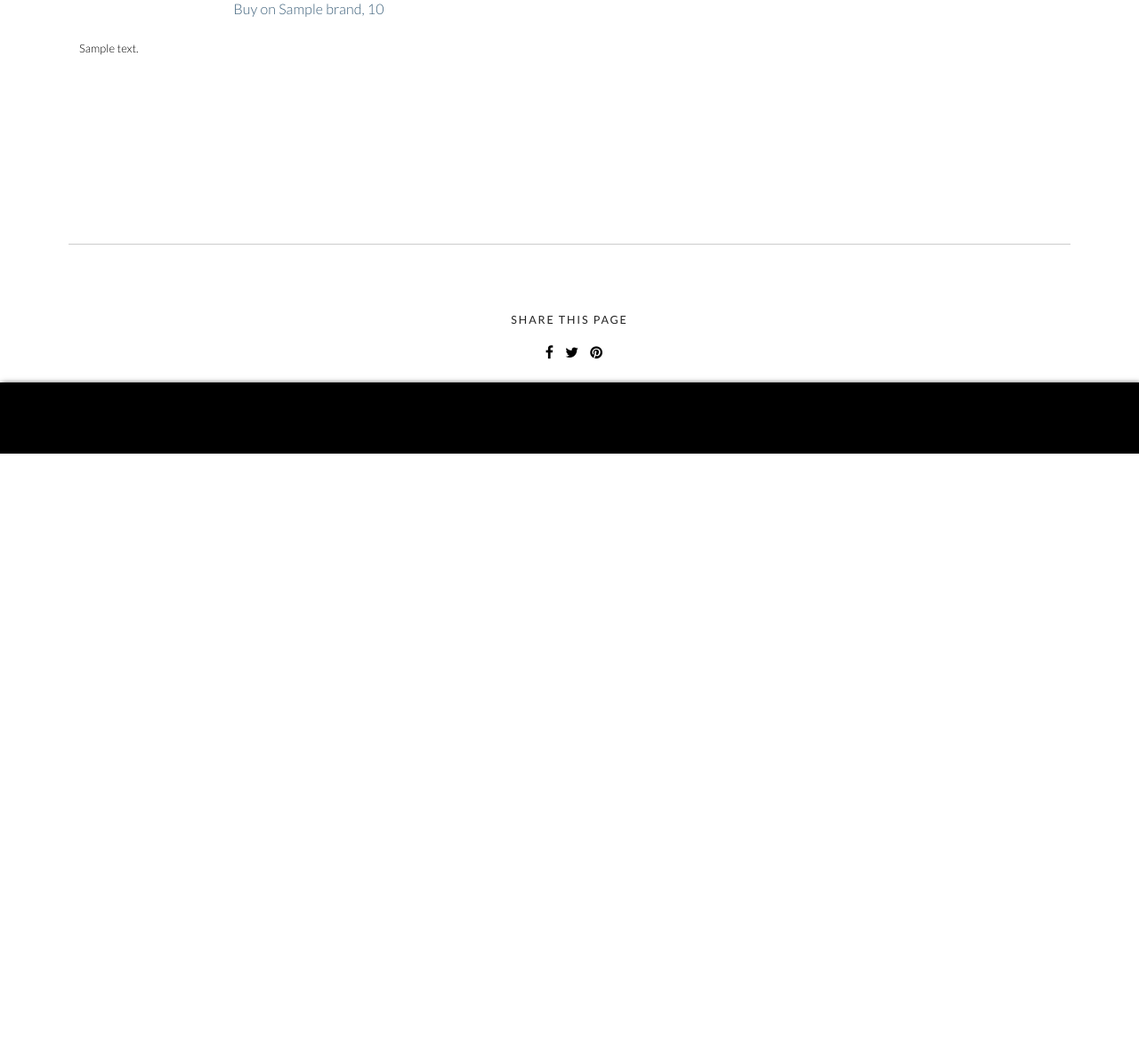
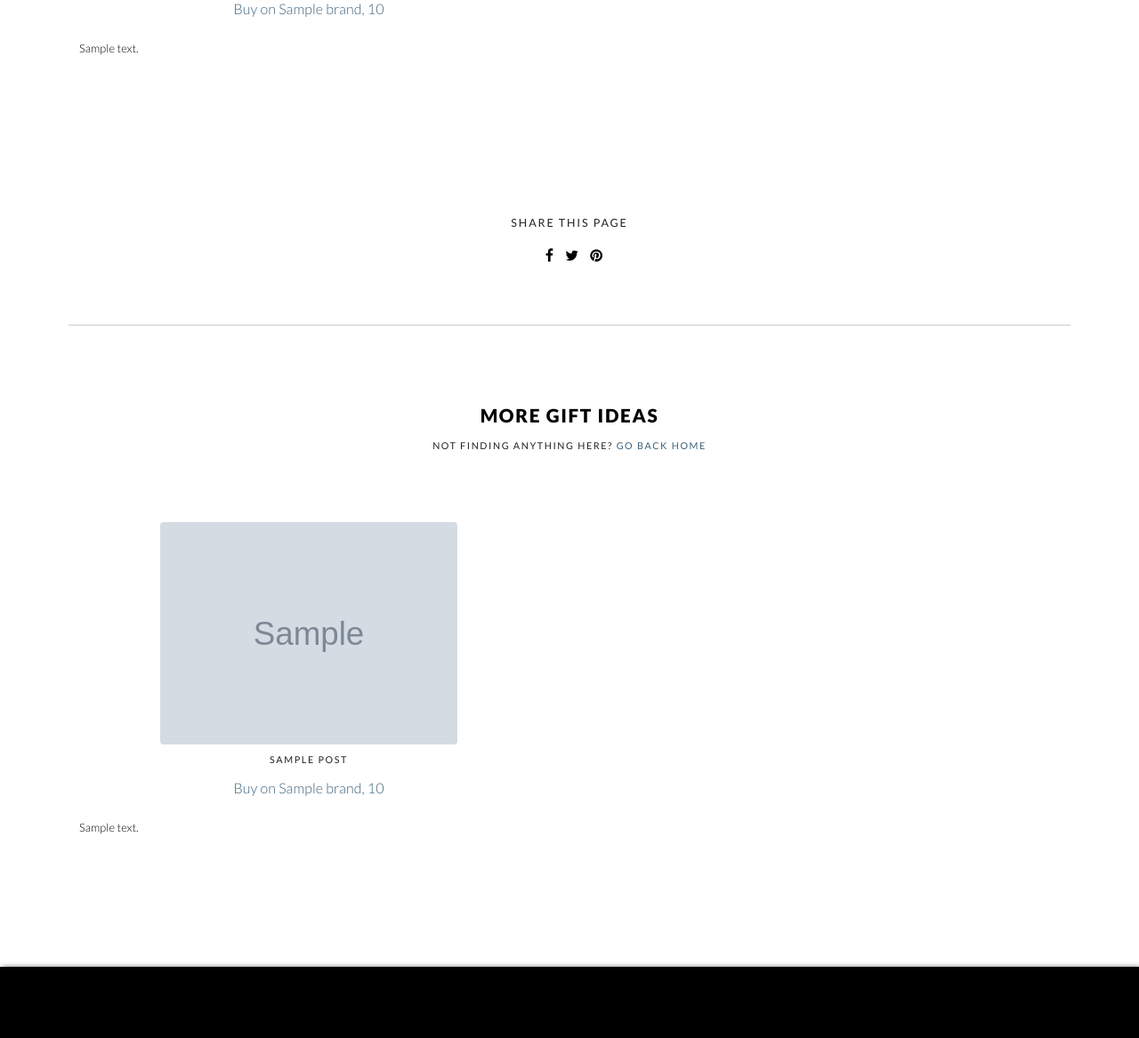
Before and after one commit to justiniso/retailbase, a Python web app: template src/frontend/templates/gallery.html in a window 1280 px wide. Shown: the part 1170-2337 px from the top of the page at 89% size. Before the commit the page ends 1680 px from the top, so only its background shows below. Run offline with Jinja, Linux system fonts and the light colour scheme; the template is opened without the code that fills it: most values are stand-ins (such as "Sample title", 1, 10 or a date in 2020); grey boxes marked "Sample" are stand-in pictures; some libraries are stand-ins or nearby versions.

Commit message:
display featured gifts at the bottom of the page and include a link back home

```diff
--- a/src/frontend/blueprints/gifts.py
+++ b/src/frontend/blueprints/gifts.py
@@ -55,6 +55,7 @@ def gifts(tag, _request=request):
     category_name = tag.title()
 
     posts = Post.objects(tags__in=tags)
+    featured_posts = Post.objects(tags__in=['featured'])
     if category:
         title = '{} for {}'.format(category.title, date.today().year)
     else:
@@ -64,6 +65,7 @@ def gifts(tag, _request=request):
                        'Fast shipping available for last-minute gifts.'.format(category_name)
     return render_template('gallery.html',
                            posts=posts,
+                           featured_posts=featured_posts,
                            category=category,
                            tag=category_name,
                            title=title,
--- a/src/frontend/templates/gallery.html
+++ b/src/frontend/templates/gallery.html
@@ -29,9 +29,20 @@
         {% endfor %}
     </div>
 
+    {% include "_share.html" %}
+
     <hr>
 
-    {% include "_share.html" %}
+    <h2>More Gift Ideas</h2>
+    <h6>Not finding anything here? <a href="/">Go back home</a></h6>
+    <br>
+    <br>
+    <br>
+    <div class="product-grid">
+        {% for post in featured_posts %}
+            {% include "_product.html" %}
+        {% endfor %}
+    </div>
 
 </div>
 {% endblock %}
```
